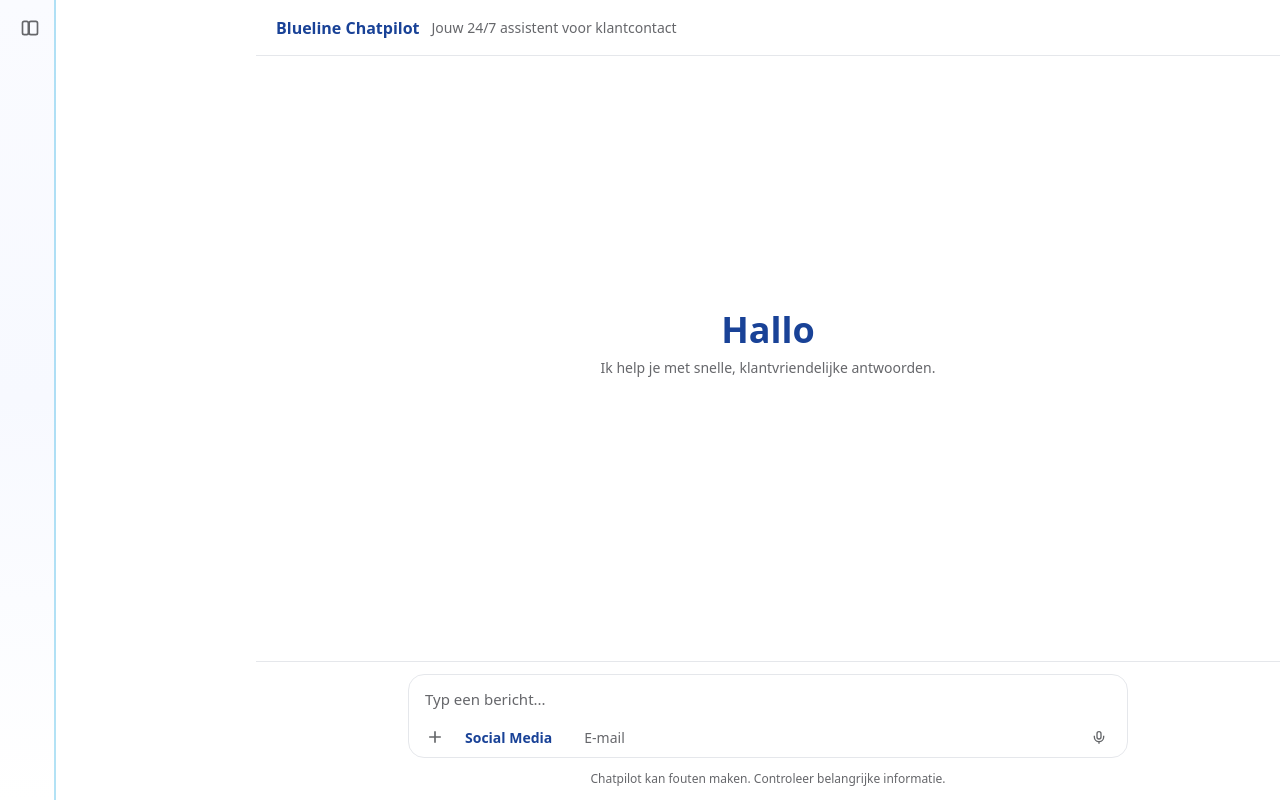
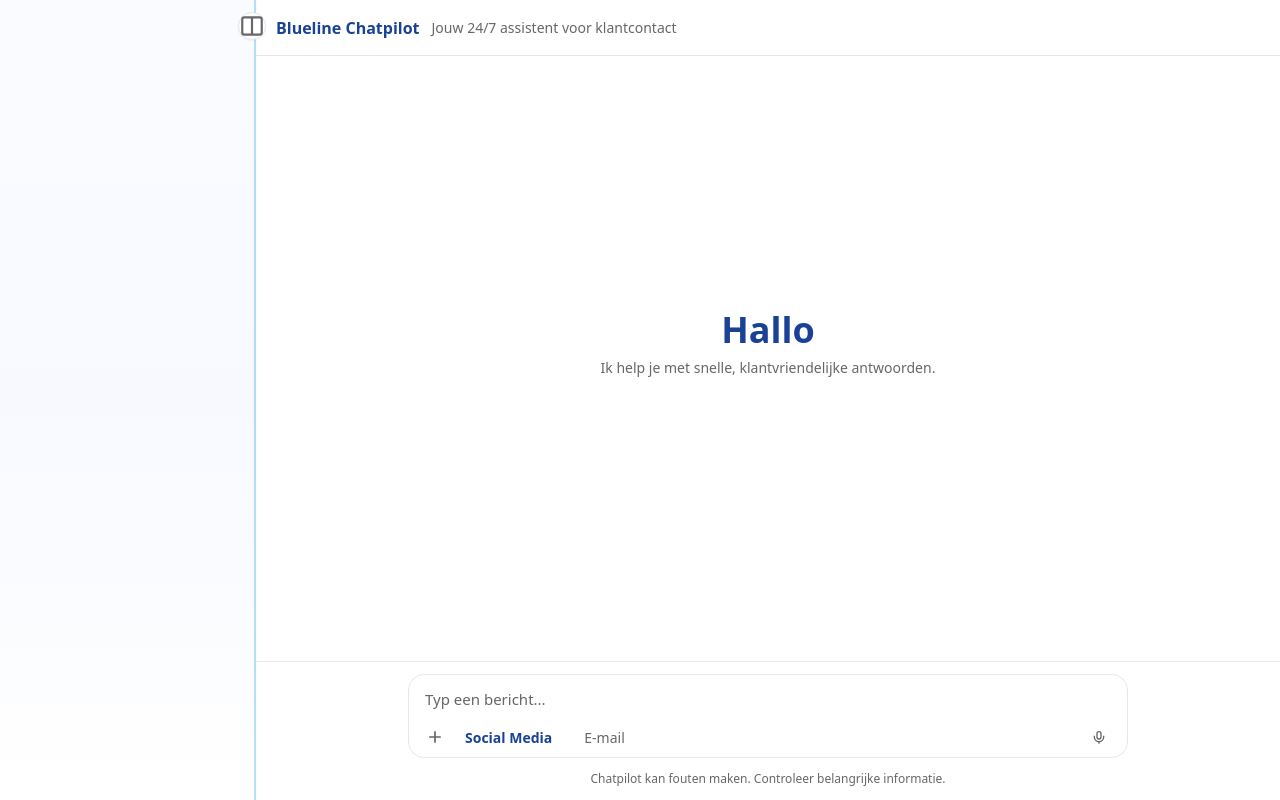
Before and after one commit to Blueline118/Blueline_chatpilotv2, a React (Vite) app: page / in a window 1280 px wide. Built offline with nearby package versions, Linux system fonts and the light colour scheme.

Commit message:
fix(sidebar): inline translateX; top handle icon; remove dock border

```diff
--- a/src/components/BluelineChatpilot.jsx
+++ b/src/components/BluelineChatpilot.jsx
@@ -115,29 +115,26 @@ function AppSidebar({ expanded, onToggleSidebar, onToggleFeed, feedOpen, onNewCh
   return (
     <aside
   className={cx(
-        "hidden md:flex fixed left-0 top-0 bottom-0 z-30",
-        // breedtes: expanded 256px, compact 56px
-        expanded ? "w-64" : "w-14",
-        "border-r-2 border-[#04a0de]/30",
+    "hidden md:flex fixed left-0 top-0 bottom-0 z-50 w-64 border-r-2 border-[#04a0de]/30",
     "bg-gradient-to-b from-[#fafbff] via-[#f7f9ff] to-white",
-        "flex-col transition-[width] duration-300 ease-out"
+    "flex-col transition-transform duration-300 will-change-transform shadow-sm"
   )}
+  style={{
+    transform: open ? "translateX(0)" : "translateX(calc(-100% + 3rem))"
+  }}
 >
       {/* Top toggle (modern 'panel' icoon) */}
       <div className="h-14 flex items-center justify-end px-2">
         <button
   type="button"
   onClick={onToggleSidebar}
-          className="h-8 w-8 rounded-lg grid place-items-center text-[#66676b] hover:text-[#194297] hover:bg-white/70"
-          aria-label={expanded ? "Zijbalk inklappen" : "Zijbalk uitklappen"}
-          title={expanded ? "Zijbalk inklappen" : "Zijbalk uitklappen"}
+  className="absolute top-3 -right-3 h-7 w-7 rounded-full shadow-sm bg-white text-[#66676b] hover:text-[#194297] border border-gray-200 flex items-center justify-center"
+  aria-label={open ? "Zijbalk verbergen" : "Zijbalk tonen"}
 >
-          {/* “Sidebar” toggle-icoon (à la GPT) */}
-          <svg viewBox="0 0 24 24" className="w-5 h-5" fill="none" stroke="currentColor" strokeWidth="2" strokeLinecap="round">
-            {/* linker paneel */}
-            <rect x="3" y="4" width="7" height="16" rx="2"></rect>
-            {/* hoofdcontent */}
-            <rect x="11" y="4" width="10" height="16" rx="2"></rect>
+  {/* modern split-pane icon */}
+  <svg viewBox="0 0 24 24" className="w-4.5 h-4.5" fill="none" stroke="currentColor" strokeWidth="2">
+    <rect x="3" y="4" width="18" height="16" rx="2" />
+    <line x1="12" y1="4" x2="12" y2="20" />
   </svg>
 </button>
       </div>
@@ -335,7 +332,12 @@ function BluelineChatpilotInner() {
       )}
 
       {/* Main column met padding links wanneer sidebar open is */}
-      <div className={cx("h-full flex flex-col transition-[padding] duration-300", sidebarOpen ? "md:pl-64" : "md:pl-0")}>
+      <div
+  className={cx(
+    "h-full flex flex-col transition-[margin] duration-300",
+    sidebarOpen ? "md:ml-64" : "md:ml-12"
+  )}
+>
         {/* Header */}
         <header className="h-14 border-b border-gray-200 flex items-center px-4 md:px-5 bg-white sticky top-0 z-10">
           {/* Mobile hamburger */}
```
Lines whose indentation alone changed are shown as unchanged.
